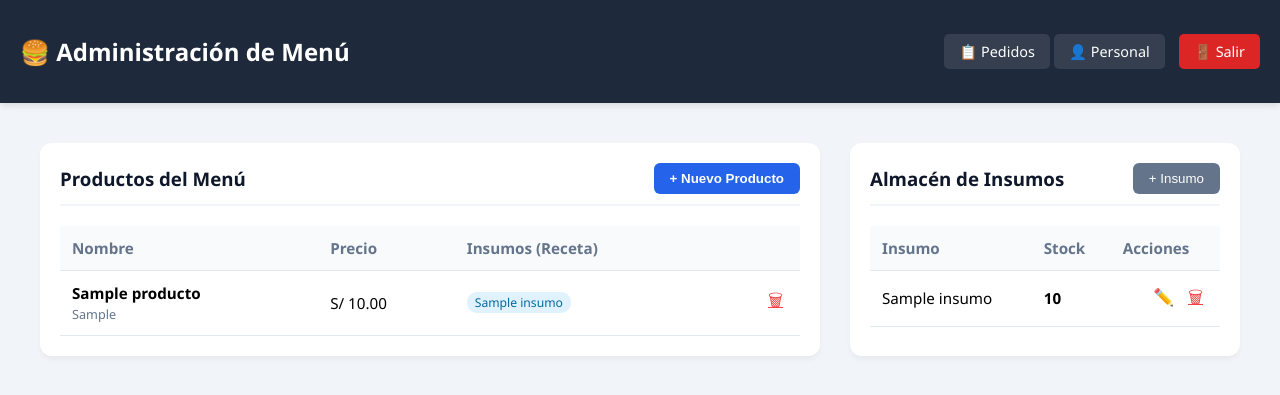
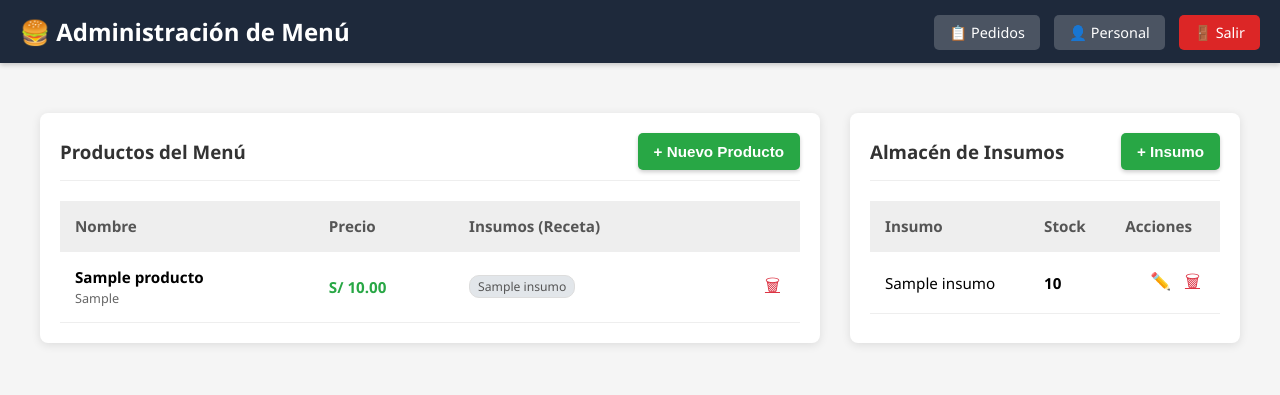
Before and after one commit to GiulianoMaPe/SistemaDePedidos_DS, a Django app: page /productos/admin/ in a window 1280 px wide. Shown: the top 395 px of the page. Run offline with Django 5.2, Linux system fonts and the light colour scheme; tables that the repository leaves empty hold one stand-in row (values such as "Sample post").

Commit message:
Mejor orden

```diff
--- a/pedidos/templates/pedidos/registrar_pedido.html
+++ b/pedidos/templates/pedidos/registrar_pedido.html
@@ -290,7 +290,6 @@
 </div>
 
 <script>
-    // ... (todo tu JavaScript permanece igual)
     let pedido = {};
     let itemIdCounter = 1;
     let currentEditingItemId = null;
--- a/productos/templates/productos/admin_productos.html
+++ b/productos/templates/productos/admin_productos.html
@@ -5,57 +5,100 @@
     <meta name="viewport" content="width=device-width, initial-scale=1.0">
     <title>Administrar Menú e Insumos</title>
     <style>
-        body, html { margin: 0; padding: 0; font-family: 'Segoe UI', system-ui, sans-serif; background-color: #f1f5f9; }
+        body, html {
+            margin: 0; padding: 0; font-family: 'Segoe UI', Tahoma, Geneva, Verdana, sans-serif;
+            background-color: #f5f5f5; /* Igual a admin_personal */
+        }
 
         /* Alertas */
         .alert-container { padding: 20px 20px 0; max-width: 1200px; margin: 0 auto; }
         .alert { padding: 15px; border-radius: 6px; margin-bottom: 10px; color: white; font-weight: 600; box-shadow: 0 2px 5px rgba(0,0,0,0.1); }
-        .alert-success { background-color: #10b981; } /* Verde */
-        .alert-error { background-color: #ef4444; } /* Rojo */
-        .alert-warning { background-color: #f59e0b; } /* Naranja */
+        .alert-success { background-color: #d4edda; color: #155724; } /* Estilo success de admin_personal */
+        .alert-error { background-color: #f8d7da; color: #721c24; } /* Estilo error de admin_personal */
+        .alert-warning { background-color: #fff3cd; color: #856404; }
 
         /* Cabecera */
-        .nav-header { background-color: #1e293b; padding: 15px 20px; display: flex; justify-content: space-between; align-items: center; color: white; box-shadow: 0 4px 6px -1px rgba(0,0,0,0.1); }
-        .btn-nav { background-color: rgba(255,255,255,0.1); color: white; text-decoration: none; padding: 8px 15px; border-radius: 5px; font-size: 0.9em; transition: 0.2s; }
-        .btn-nav:hover { background-color: rgba(255,255,255,0.2); }
+        .nav-header {
+            background-color: #1e293b;
+            padding: 15px 20px; display: flex; justify-content: space-between; align-items: center;
+            color: white; box-shadow: 0 2px 5px rgba(0,0,0,0.2);
+        }
+        .nav-header h2 { margin: 0; font-size: 1.5em; }
+
+        .btn-nav {
+            background-color: rgba(255,255,255,0.2); color: white; text-decoration: none;
+            padding: 8px 15px; border-radius: 5px; font-size: 0.9em; transition: background 0.3s;
+            margin-left: 10px;
+        }
+        .btn-nav:hover { background-color: rgba(255,255,255,0.3); }
 
         /* Contenedor */
-        .container { max-width: 1200px; margin: 20px auto; padding: 0 20px; display: grid; grid-template-columns: 2fr 1fr; gap: 30px; }
-        .card { background: white; border-radius: 12px; padding: 20px; box-shadow: 0 4px 6px -1px rgba(0,0,0,0.05); }
-        .section-header { display: flex; justify-content: space-between; align-items: center; margin-bottom: 20px; border-bottom: 2px solid #f1f5f9; padding-bottom: 10px; }
-        .section-header h3 { margin: 0; color: #0f172a; }
+        .container { max-width: 1200px; margin: 30px auto; padding: 0 20px; display: grid; grid-template-columns: 2fr 1fr; gap: 30px; }
 
-        /* Botones */
-        .btn-primary { background-color: #2563eb; color: white; border: none; padding: 8px 16px; border-radius: 6px; cursor: pointer; font-weight: 600; }
-        .btn-primary:hover { background-color: #1d4ed8; }
-        .btn-secondary { background-color: #64748b; color: white; border: none; padding: 8px 16px; border-radius: 6px; cursor: pointer; }
+        .card {
+            background: white; border-radius: 8px; padding: 20px;
+            box-shadow: 0 2px 10px rgba(0,0,0,0.1); /* Sombra ajustada a admin_personal */
+        }
 
+        .section-header { display: flex; justify-content: space-between; align-items: center; margin-bottom: 20px; border-bottom: 1px solid #eee; padding-bottom: 10px; }
+        .section-header h3 { margin: 0; color: #333; }
+
+        /* Botones de Acción Principal (Agregar) - Estilo admin_personal */
+        .btn-add {
+            background-color: #28a745; /* Verde */
+            color: white; border: none;
+            padding: 10px 16px; border-radius: 5px; cursor: pointer;
+            font-size: 0.95em; font-weight: bold; box-shadow: 0 2px 4px rgba(0,0,0,0.2);
+            transition: transform 0.2s;
+        }
+        .btn-add:hover { background-color: #218838; transform: scale(1.02); }
+
+        /* Botones pequeños de tabla */
         .btn-icon { background: none; border: none; cursor: pointer; font-size: 1.1em; padding: 5px; border-radius: 4px; }
-        .btn-edit { color: #3b82f6; }
-        .btn-edit:hover { background-color: #eff6ff; }
-        .btn-delete { color: #ef4444; }
-        .btn-delete:hover { background-color: #fef2f2; }
+        .btn-edit { color: #007bff; } /* Azul Bootstrap */
+        .btn-edit:hover { background-color: #e2e6ea; }
+        .btn-delete { color: #dc3545; } /* Rojo Bootstrap */
+        .btn-delete:hover { background-color: #f8d7da; }
 
-        /* Tablas */
+        /* Tablas - Estilo admin_personal */
         table { width: 100%; border-collapse: collapse; margin-top: 10px; }
-        th, td { padding: 12px; text-align: left; border-bottom: 1px solid #e2e8f0; font-size: 0.95em; }
-        th { color: #64748b; font-weight: 600; background-color: #f8fafc; }
-        .tag-insumo { background-color: #e0f2fe; color: #0369a1; padding: 2px 8px; border-radius: 10px; font-size: 0.8em; margin-right: 4px; display: inline-block; margin-bottom: 2px; }
+        th, td { padding: 15px; text-align: left; border-bottom: 1px solid #eee; font-size: 0.95em; }
+        th { background-color: #eee; color: #555; font-weight: bold; }
+        tr:hover { background-color: #f9f9f9; }
+
+        .tag-insumo { background-color: #e2e6ea; color: #555; padding: 2px 8px; border-radius: 10px; font-size: 0.8em; margin-right: 4px; display: inline-block; margin-bottom: 2px; border: 1px solid #ddd;}
 
         /* Modales */
-        .modal-overlay { position: fixed; top: 0; left: 0; width: 100%; height: 100%; background: rgba(15,23,42,0.6); display: none; justify-content: center; align-items: center; z-index: 1000; backdrop-filter: blur(2px); }
-        .modal-content { background: white; padding: 25px; border-radius: 12px; width: 90%; max-width: 500px; box-shadow: 0 20px 25px -5px rgba(0,0,0,0.1); }
+        .modal-overlay { position: fixed; top: 0; left: 0; width: 100%; height: 100%; background: rgba(0,0,0,0.5); display: none; justify-content: center; align-items: center; z-index: 1000; }
+        .modal-content { background: white; padding: 25px; border-radius: 8px; width: 90%; max-width: 500px; box-shadow: 0 5px 15px rgba(0,0,0,0.3); }
+
+        /* Formulario */
         .form-group { margin-bottom: 15px; }
-        .form-group label { display: block; margin-bottom: 5px; font-weight: 600; color: #334155; }
-        .form-group input, .form-group select, .form-group textarea { width: 100%; padding: 10px; border: 1px solid #cbd5e1; border-radius: 6px; box-sizing: border-box; }
-        .insumos-grid { display: grid; grid-template-columns: repeat(auto-fill, minmax(140px, 1fr)); gap: 10px; padding: 10px; background: #f8fafc; border-radius: 8px; border: 1px solid #e2e8f0; max-height: 150px; overflow-y: auto; }
-        .checkbox-item { display: flex; align-items: center; gap: 8px; font-size: 0.9em; }
+        .form-group label { display: block; margin-bottom: 5px; font-weight: bold; color: #555; }
+        .form-group input, .form-group select, .form-group textarea { width: 100%; padding: 10px; border: 1px solid #ccc; border-radius: 5px; box-sizing: border-box; }
+
+        /* Botón Submit del Modal - Estilo admin_personal */
+        .btn-submit {
+            width: 100%; padding: 12px; background-color: #334155; /* Azul Oscuro */
+            color: white; border: none; border-radius: 5px;
+            font-size: 1.1em; cursor: pointer; font-weight: bold;
+            transition: background 0.3s;
+        }
+        .btn-submit:hover { background-color: #1e293b; }
+
+        /* Grid de Insumos */
+        .insumos-grid { display: grid; grid-template-columns: repeat(auto-fill, minmax(200px, 1fr)); gap: 12px; padding: 15px; background: #f8fafc; border: 1px solid #e2e8f0; border-radius: 8px; max-height: 250px; overflow-y: auto; }
+        .checkbox-item { display: flex; align-items: center; justify-content: flex-start; background-color: white; border: 1px solid #cbd5e1; padding: 10px; border-radius: 6px; cursor: pointer; transition: all 0.2s ease; font-size: 0.95em; color: #334155; user-select: none;width: 100%; box-sizing: border-box; }
+        .checkbox-item:hover { background-color: #eff6ff; border-color: #3b82f6; }
+        .checkbox-item input[type="checkbox"] { margin-right: 12px; width: 18px; height: 18px; accent-color: #2563eb; cursor: pointer; flex-shrink: 0; }
+
+        .empty-state { text-align: center; padding: 30px; color: #888; }
     </style>
 </head>
 <body>
 
     <div class="nav-header">
-        <h2>🍔 Administración de Menú </h2>
+        <h2>🍔 Administración de Menú</h2>
         <div>
             <a href="{% url 'panel-pedidos' %}" class="btn-nav">📋 Pedidos</a>
             <a href="{% url 'admin-personal' %}" class="btn-nav">👤 Personal</a>
@@ -78,7 +121,7 @@
         <div class="card">
             <div class="section-header">
                 <h3>Productos del Menú</h3>
-                <button class="btn-primary" onclick="abrirModal('modalProducto')">+ Nuevo Producto</button>
+                <button class="btn-add" onclick="abrirModal('modalProducto')">+ Nuevo Producto</button>
             </div>
             <table>
                 <thead>
@@ -94,14 +137,14 @@
                     <tr>
                         <td>
                             <strong>{{ producto.nombre }}</strong><br>
-                            <small style="color:#64748b">{{ producto.categoria }}</small>
+                            <small style="color:#666">{{ producto.categoria }}</small>
                         </td>
-                        <td>S/ {{ producto.precio }}</td>
+                        <td style="font-weight: bold; color: #28a745;">S/ {{ producto.precio }}</td>
                         <td>
                             {% for insumo in producto.insumos.all %}
                                 <span class="tag-insumo">{{ insumo.nombre }}</span>
                             {% empty %}
-                                <span style="color:#94a3b8; font-size:0.8em;">-</span>
+                                <span style="color:#999; font-size:0.8em;">-</span>
                             {% endfor %}
                         </td>
                         <td style="text-align: right;">
@@ -109,7 +152,7 @@
                         </td>
                     </tr>
                     {% empty %}
-                    <tr><td colspan="4" style="text-align:center; padding: 20px; color:#94a3b8;">No hay productos registrados.</td></tr>
+                    <tr><td colspan="4" class="empty-state">No hay productos registrados.</td></tr>
                     {% endfor %}
                 </tbody>
             </table>
@@ -118,7 +161,7 @@
         <div class="card">
             <div class="section-header">
                 <h3>Almacén de Insumos</h3>
-                <button class="btn-secondary" onclick="abrirModal('modalInsumo')">+ Insumo</button>
+                <button class="btn-add" onclick="abrirModal('modalInsumo')">+ Insumo</button>
             </div>
             <table>
                 <thead>
@@ -142,7 +185,7 @@
                         </td>
                     </tr>
                     {% empty %}
-                    <tr><td colspan="3" style="text-align:center; color:#94a3b8;">Lista vacía.</td></tr>
+                    <tr><td colspan="3" class="empty-state">Lista vacía.</td></tr>
                     {% endfor %}
                 </tbody>
             </table>
@@ -154,7 +197,7 @@
         <div class="modal-content">
             <div class="section-header" style="border:none;">
                 <h3>Registrar Producto</h3>
-                <button onclick="cerrarModal('modalProducto')" style="background:none;border:none;font-size:1.5em;cursor:pointer;">&times;</button>
+                <button onclick="cerrarModal('modalProducto')" style="background:none;border:none;font-size:1.5em;cursor:pointer;color:#999;">&times;</button>
             </div>
             <form action="{% url 'agregar-producto' %}" method="POST">
                 {% csrf_token %}
@@ -165,7 +208,7 @@
                 <div class="form-group" style="display:flex; gap:10px;">
                     <div style="flex:1;">
                         <label>Precio (S/):</label>
-                        <input type="number" step="0.10" name="precio" required>
+                        <input type="number" step="0.10" name="precio" required min="0" oninput="validarPositivo(this)">
                     </div>
                     <div style="flex:1;">
                         <label>Categoría:</label>
@@ -176,6 +219,7 @@
                         </select>
                     </div>
                 </div>
+
                 <div class="form-group">
                     <label>Seleccionar Insumos:</label>
                     <div class="insumos-grid">
@@ -185,15 +229,16 @@
                             {{ insumo.nombre }}
                         </label>
                         {% empty %}
-                        <p style="grid-column: 1/-1; color: #64748b; font-size: 0.9em;">No hay insumos. Agrégalos primero.</p>
+                        <p style="grid-column: 1/-1; color: #999; font-size: 0.9em; text-align:center;">No hay insumos. Agrégalos primero.</p>
                         {% endfor %}
                     </div>
                 </div>
+
                 <div class="form-group">
                     <label>Descripción:</label>
                     <textarea name="descripcion" rows="2"></textarea>
                 </div>
-                <button type="submit" class="btn-primary" style="width:100%;">Guardar Producto</button>
+                <button type="submit" class="btn-submit">Guardar Producto</button>
             </form>
         </div>
     </div>
@@ -202,7 +247,7 @@
         <div class="modal-content" style="max-width: 350px;">
             <div class="section-header" style="border:none;">
                 <h3>Nuevo Insumo</h3>
-                <button onclick="cerrarModal('modalInsumo')" style="background:none;border:none;font-size:1.5em;cursor:pointer;">&times;</button>
+                <button onclick="cerrarModal('modalInsumo')" style="background:none;border:none;font-size:1.5em;cursor:pointer;color:#999;">&times;</button>
             </div>
             <form action="{% url 'agregar-insumo' %}" method="POST">
                 {% csrf_token %}
@@ -214,7 +259,7 @@
                     <label>Stock Inicial:</label>
                     <input type="number" name="stock" value="0" min="0" oninput="validarPositivo(this)" required>
                 </div>
-                <button type="submit" class="btn-secondary" style="width:100%;">Agregar Insumo</button>
+                <button type="submit" class="btn-submit">Agregar Insumo</button>
             </form>
         </div>
     </div>
@@ -223,7 +268,7 @@
         <div class="modal-content" style="max-width: 350px;">
             <div class="section-header" style="border:none;">
                 <h3>Editar Insumo</h3>
-                <button onclick="cerrarModal('modalEditarInsumo')" style="background:none;border:none;font-size:1.5em;cursor:pointer;">&times;</button>
+                <button onclick="cerrarModal('modalEditarInsumo')" style="background:none;border:none;font-size:1.5em;cursor:pointer;color:#999;">&times;</button>
             </div>
             <form action="{% url 'editar-insumo' %}" method="POST">
                 {% csrf_token %}
@@ -237,7 +282,7 @@
                     <label>Stock Actual:</label>
                     <input type="number" name="stock" id="edit_insumo_stock" min="0" oninput="validarPositivo(this)" required>
                 </div>
-                <button type="submit" class="btn-primary" style="width:100%;">Actualizar</button>
+                <button type="submit" class="btn-submit">Actualizar</button>
             </form>
         </div>
     </div>
@@ -246,7 +291,6 @@
         function abrirModal(id) { document.getElementById(id).style.display = 'flex'; }
         function cerrarModal(id) { document.getElementById(id).style.display = 'none'; }
 
-        // Función para llenar el modal de edición
         function abrirModalEditar(id, nombre, stock) {
             document.getElementById('edit_insumo_id').value = id;
             document.getElementById('edit_insumo_nombre').value = nombre;
@@ -254,7 +298,6 @@
             abrirModal('modalEditarInsumo');
         }
 
-        // Validar que no sea negativo
         function validarPositivo(input) {
             if (input.value < 0) input.value = 0;
         }
--- a/productos/views.py
+++ b/productos/views.py
@@ -13,26 +13,31 @@ def administrar_productos_vista(request):
     }
     return render(request, 'productos/admin_productos.html', contexto)
 
+
 def agregar_producto_vista(request):
     if request.method == 'POST':
         try:
             nombre = request.POST.get('nombre')
-            precio = request.POST.get('precio')
+            precio_input = request.POST.get('precio')  # Obtener como string
             categoria = request.POST.get('categoria')
             descripcion = request.POST.get('descripcion')
 
-            # 1. Crear producto
+            try:
+                precio = float(precio_input)
+                if precio < 0:
+                    precio = 0.0
+            except ValueError:
+                precio = 0.0
+
             nuevo_producto = Producto.objects.create(
                 nombre=nombre,
                 precio=precio,
                 categoria=categoria,
                 descripcion=descripcion
             )
-
-            # 2. Asociar insumos (Solución al error que tenías)
+            # Asociar insumos seleccionados
             insumos_ids = request.POST.getlist('insumos_ids')
             if insumos_ids:
-                # Convertimos a enteros para asegurar
                 insumos_ids = [int(id) for id in insumos_ids]
                 nuevo_producto.insumos.set(insumos_ids)
 
@@ -52,10 +57,10 @@ def eliminar_producto_vista(request, producto_id):
 
 def agregar_insumo_vista(request):
     if request.method == 'POST':
-        nombre = request.POST.get('nombre').strip() # Quitamos espacios extra
+        nombre = request.POST.get('nombre').strip()
         stock = request.POST.get('stock', 0)
 
-        # Validación 1: Verificar duplicados (Mayúsculas/Minúsculas)
+        # Verificar duplicados
         if Insumo.objects.filter(nombre__iexact=nombre).exists():
             messages.error(request, f'¡El insumo "{nombre}" ya existe!')
             return redirect('admin-productos')
```
Also changed, not shown: usuarios/templates/usuarios/admin_personal.html (+5 -11 lines).
